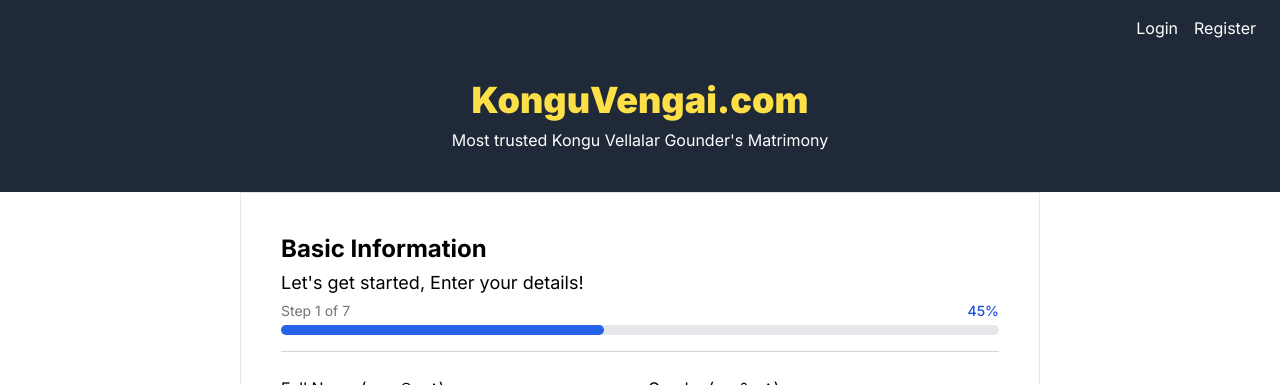
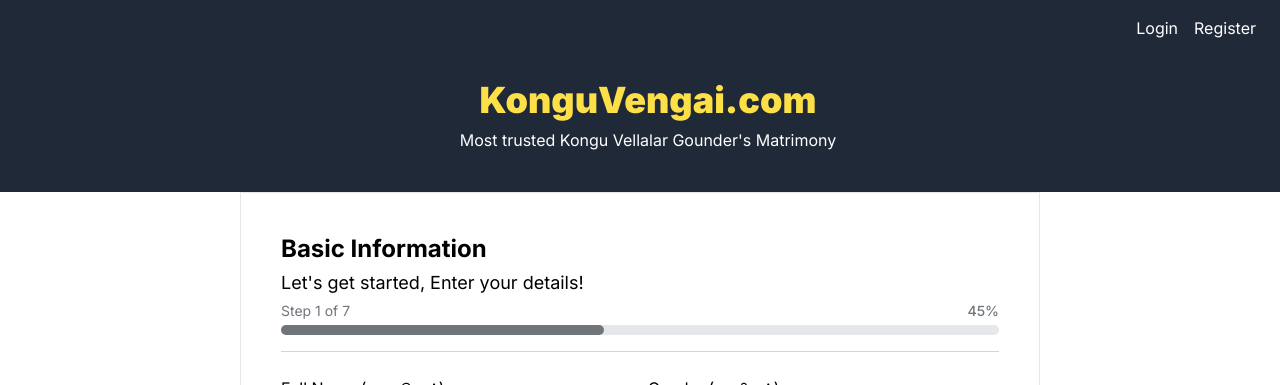
Before and after one commit to chelladurai-1997/interesting-stories, a Next.js app: page /profile-info/basic-details in a window 1280 px wide. Shown: the top 385 px of the page. Built offline with nearby package versions, Linux system fonts and the light colour scheme; no server answers.

Commit message:
feat: header style update

```diff
--- a/app/components/molecules/SectionHeader/SectionHeader.tsx
+++ b/app/components/molecules/SectionHeader/SectionHeader.tsx
@@ -18,13 +18,11 @@ const SectionHeader: React.FC<SectionHeaderProps> = ({
 
       <div className="flex justify-between mb-1">
         <p className="text-sm text-[#70757a]">{step}</p>
-        <span className="text-sm font-medium text-blue-700 dark:text-white">
-          45%
-        </span>
+        <span className="text-sm font-medium text-[#70757a] ">45%</span>
       </div>
-      <div className="w-full bg-gray-200 rounded-full h-2.5 dark:bg-gray-700">
+      <div className="w-full bg-gray-200 rounded-full h-2.5">
         <div
-          className="bg-blue-600 h-2.5 rounded-full"
+          className="bg-[#70757a] h-2.5 rounded-full"
           style={{ width: "45%" }}
         ></div>
       </div>
--- a/app/components/organism/Header/Header.tsx
+++ b/app/components/organism/Header/Header.tsx
@@ -14,7 +14,7 @@ const Header: React.FC<HeaderProps> = ({ showSearchForm }) => (
   <section className="relative">
     <div className="bg-gray-800 py-10 relative">
       <div className="container mx-auto">
-        <div className="text-center">
+        <div className="pl-4 md:text-center">
           <Title text="" highlightedText="KonguVengai.com" />
           <Paragraph text="Most trusted Kongu Vellalar Gounder's Matrimony" />
         </div>
```
